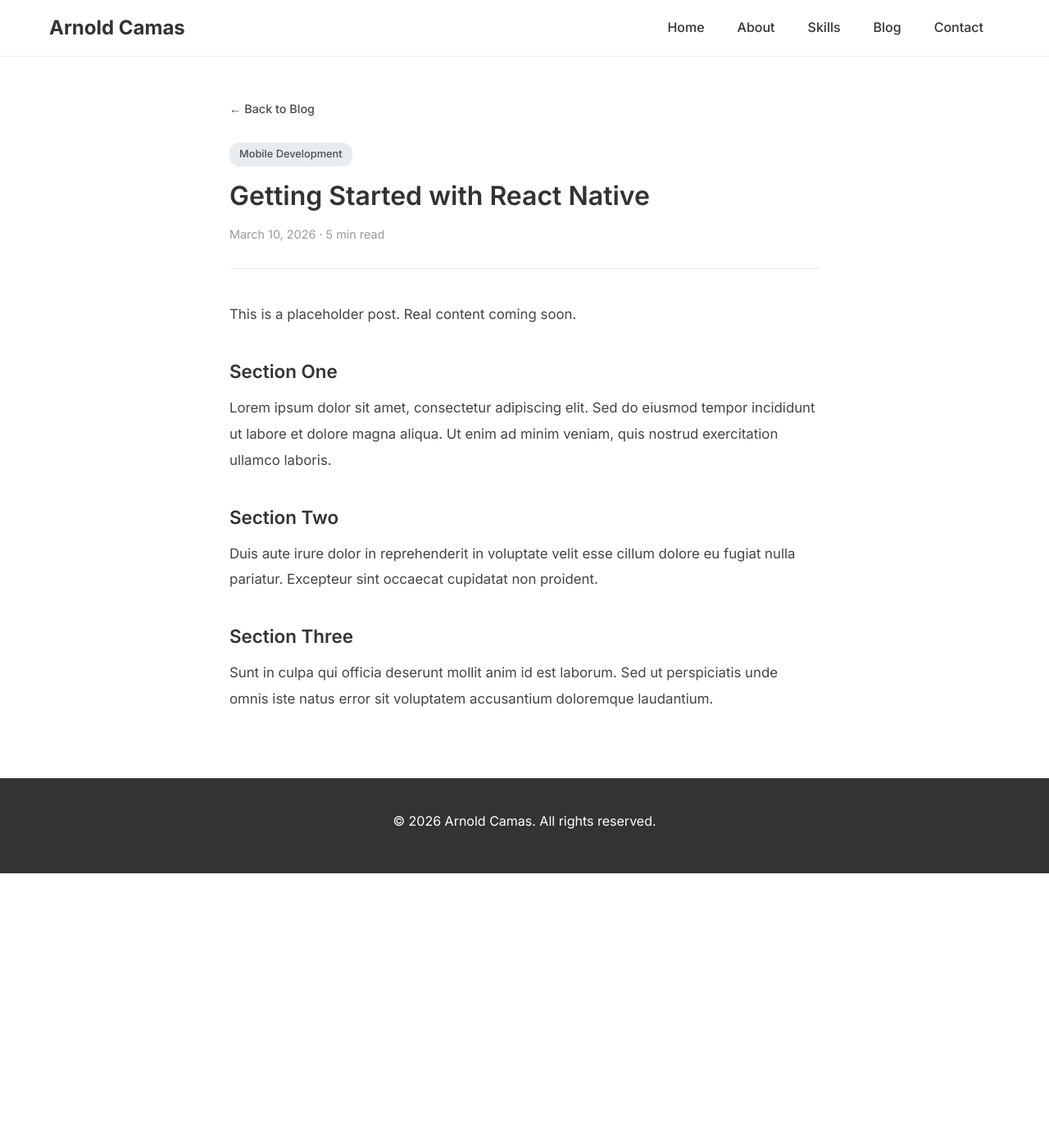
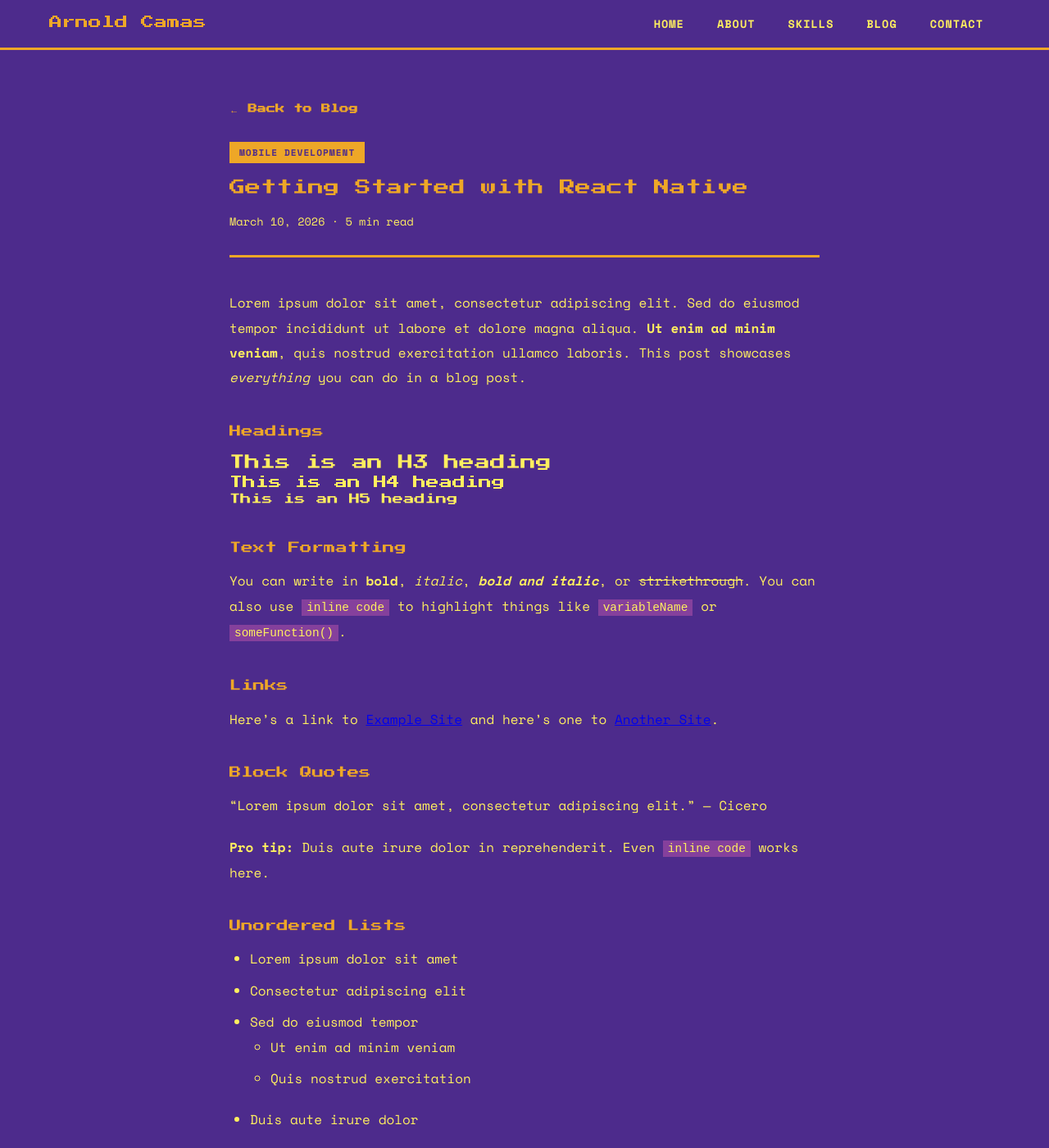
Before and after one commit to arnoldc/dev, a Jekyll site: the page built from _posts/2026-03-10-getting-started-with-react-native.md, in a window 1280 px wide and 1400 px high. Shown: the whole window at 82% size. Built offline with Jekyll 4.4.1, drawn with Linux system fonts in a browser that asks for light colours; some of the changed text lies outside the part shown.

Commit message:
update personal website layout colors and etc

````diff
--- a/_config.yml
+++ b/_config.yml
@@ -2,7 +2,7 @@
 title: Arnold Camas - React Native Mobile Developer
 description: Personal portfolio and blog featuring React Native mobile development for iOS and Android
 author: Arnold Camas
-email: arnold.camas@email.com
+email: arnold.camas@gmail.com
 
 # Build settings
 markdown: kramdown
@@ -23,9 +23,8 @@ exclude:
 
 # Social links (update with your actual profiles)
 social:
-  github: your-github-username
-  linkedin: your-linkedin-username
-  twitter: your-twitter-username
+  github: arnoldc
+  linkedin: arnoldcamas
 
 # SEO settings
 url: "https://arnoldc.github.io"
--- a/_layouts/post.html
+++ b/_layouts/post.html
@@ -4,10 +4,10 @@
     <meta charset="UTF-8">
     <meta name="viewport" content="width=device-width, initial-scale=1.0">
     <title>{{ page.title }} — Arnold Camas</title>
-    <link rel="stylesheet" href="/website/css/styles.css">
+    <link rel="stylesheet" href="{{ site.baseurl }}/css/styles.css">
     <link rel="preconnect" href="https://fonts.googleapis.com">
     <link rel="preconnect" href="https://fonts.gstatic.com" crossorigin>
-    <link href="https://fonts.googleapis.com/css2?family=Inter:wght@300;400;500;600;700&display=swap" rel="stylesheet">
+    <link href="https://fonts.googleapis.com/css2?family=Press+Start+2P&family=Space+Mono:wght@400;700&display=swap" rel="stylesheet">
     <style>
         .post-container {
             max-width: 760px;
@@ -16,53 +16,55 @@
         }
         .post-header {
             margin-bottom: 40px;
-            border-bottom: 1px solid #e9ecef;
+            border-bottom: 3px solid #EEA727;
             padding-bottom: 30px;
         }
         .post-category {
             display: inline-block;
-            background: #e9ecef;
-            color: #495057;
+            background: #EEA727;
+            color: #4D2B8C;
             padding: 4px 12px;
-            border-radius: 12px;
-            font-size: 0.8rem;
-            font-weight: 500;
+            border-radius: 0;
+            font-size: 0.7rem;
+            font-weight: 700;
             margin-bottom: 15px;
+            text-transform: uppercase;
+            letter-spacing: 1px;
         }
         .post-title {
-            font-size: 2rem;
-            color: #333;
+            font-size: 1.2rem;
+            color: #EEA727;
             margin-bottom: 15px;
-            line-height: 1.3;
+            line-height: 1.6;
         }
         .post-meta {
-            color: #999;
-            font-size: 0.9rem;
+            color: #FFEF5F;
+            font-size: 0.85rem;
         }
         .post-body {
-            color: #444;
+            color: #FFEF5F;
             line-height: 1.9;
-            font-size: 1.05rem;
+            font-size: 1rem;
         }
         .post-body h2 {
-            font-size: 1.4rem;
-            color: #333;
+            font-size: 0.9rem;
+            color: #EEA727;
             margin: 40px 0 15px;
         }
         .post-body p {
             margin-bottom: 20px;
         }
         .post-body code {
-            background: #f8f9fa;
+            background: #85409C;
             padding: 2px 6px;
-            border-radius: 4px;
+            border-radius: 0;
             font-size: 0.9rem;
-            color: #333;
+            color: #FFEF5F;
         }
         .post-body pre {
-            background: #f8f9fa;
-            border: 1px solid #e9ecef;
-            border-radius: 8px;
+            background: #85409C;
+            border: 2px solid #EEA727;
+            border-radius: 0;
             padding: 20px;
             overflow-x: auto;
             margin-bottom: 20px;
@@ -77,16 +79,41 @@
         .post-body li {
             margin-bottom: 8px;
         }
+        .post-body table {
+            width: 100%;
+            border-collapse: collapse;
+            margin-bottom: 20px;
+            border: 2px solid #EEA727;
+        }
+        .post-body th {
+            background: #EEA727;
+            color: #4D2B8C;
+            font-family: 'Press Start 2P', cursive;
+            font-size: 0.6rem;
+            padding: 12px 10px;
+            text-align: left;
+            border: 2px solid #EEA727;
+        }
+        .post-body td {
+            padding: 10px;
+            border: 1px solid #85409C;
+            color: #FFEF5F;
+        }
+        .post-body tr:nth-child(even) {
+            background: rgba(133, 64, 156, 0.3);
+        }
         .back-link {
             display: inline-block;
             margin-bottom: 30px;
-            color: #4a4a4a;
+            color: #EEA727;
             text-decoration: none;
-            font-weight: 500;
-            font-size: 0.9rem;
+            font-weight: 700;
+            font-size: 0.85rem;
+            font-family: 'Press Start 2P', cursive;
+            font-size: 0.7rem;
         }
         .back-link:hover {
-            color: #333;
+            color: #FFEF5F;
         }
     </style>
 </head>
@@ -94,20 +121,20 @@
     <nav class="navbar">
         <div class="nav-container">
             <div class="nav-logo">
-                <a href="/website/">Arnold Camas</a>
+                <a href="{{ site.baseurl }}/">Arnold Camas</a>
             </div>
             <ul class="nav-menu">
-                <li class="nav-item"><a href="/website/#home" class="nav-link">Home</a></li>
-                <li class="nav-item"><a href="/website/#about" class="nav-link">About</a></li>
-                <li class="nav-item"><a href="/website/#skills" class="nav-link">Skills</a></li>
-                <li class="nav-item"><a href="/website/#blog" class="nav-link">Blog</a></li>
-                <li class="nav-item"><a href="/website/#contact" class="nav-link">Contact</a></li>
+                <li class="nav-item"><a href="{{ site.baseurl }}/#home" class="nav-link">Home</a></li>
+                <li class="nav-item"><a href="{{ site.baseurl }}/#about" class="nav-link">About</a></li>
+                <li class="nav-item"><a href="{{ site.baseurl }}/#skills" class="nav-link">Skills</a></li>
+                <li class="nav-item"><a href="{{ site.baseurl }}/#blog" class="nav-link">Blog</a></li>
+                <li class="nav-item"><a href="{{ site.baseurl }}/#contact" class="nav-link">Contact</a></li>
             </ul>
         </div>
     </nav>
 
     <div class="post-container">
-        <a href="/website/#blog" class="back-link">← Back to Blog</a>
+        <a href="{{ site.baseurl }}/#blog" class="back-link">← Back to Blog</a>
         <div class="post-header">
             <div class="post-category">{{ page.category }}</div>
             <h1 class="post-title">{{ page.title }}</h1>
--- a/_posts/2026-03-10-getting-started-with-react-native.md
+++ b/_posts/2026-03-10-getting-started-with-react-native.md
@@ -4,18 +4,155 @@ title: "Getting Started with React Native"
 date: 2026-03-10
 category: Mobile Development
 read_time: 5 min read
+excerpt: "Lorem ipsum dolor sit amet, consectetur adipiscing elit. Sed do eiusmod tempor incididunt ut labore."
 ---
 
-This is a placeholder post. Real content coming soon.
+Lorem ipsum dolor sit amet, consectetur adipiscing elit. Sed do eiusmod tempor incididunt ut labore et dolore magna aliqua. **Ut enim ad minim veniam**, quis nostrud exercitation ullamco laboris. This post showcases *everything* you can do in a blog post.
 
-## Section One
+## Headings
 
-Lorem ipsum dolor sit amet, consectetur adipiscing elit. Sed do eiusmod tempor incididunt ut labore et dolore magna aliqua. Ut enim ad minim veniam, quis nostrud exercitation ullamco laboris.
+### This is an H3 heading
 
-## Section Two
+#### This is an H4 heading
 
-Duis aute irure dolor in reprehenderit in voluptate velit esse cillum dolore eu fugiat nulla pariatur. Excepteur sint occaecat cupidatat non proident.
+##### This is an H5 heading
 
-## Section Three
+## Text Formatting
 
-Sunt in culpa qui officia deserunt mollit anim id est laborum. Sed ut perspiciatis unde omnis iste natus error sit voluptatem accusantium doloremque laudantium.
+You can write in **bold**, *italic*, ***bold and italic***, or ~~strikethrough~~. You can also use `inline code` to highlight things like `variableName` or `someFunction()`.
+
+## Links
+
+Here's a link to [Example Site](https://example.com) and here's one to [Another Site](https://example.org/).
+
+## Block Quotes
+
+> "Lorem ipsum dolor sit amet, consectetur adipiscing elit."
+> — Cicero
+
+> **Pro tip:** Duis aute irure dolor in reprehenderit. Even `inline code` works here.
+
+## Unordered Lists
+
+- Lorem ipsum dolor sit amet
+- Consectetur adipiscing elit
+- Sed do eiusmod tempor
+  - Ut enim ad minim veniam
+  - Quis nostrud exercitation
+- Duis aute irure dolor
+
+## Ordered Lists
+
+1. Primus gradus lorem ipsum
+2. Secundus gradus dolor sit
+3. Tertius gradus amet consectetur
+4. Quartus gradus adipiscing elit
+5. Quintus gradus sed do eiusmod
+
+## Code Blocks
+
+Inline code looks like this: `const lorem = "ipsum"`.
+
+A bash command block:
+
+```bash
+npm install some-package
+cd my-project
+npm run start
+```
+
+A JavaScript/JSX block:
+
+```jsx
+import { View, Text, StyleSheet } from 'react-native';
+
+export default function LoremScreen() {
+  return (
+    <View style={styles.container}>
+      <Text style={styles.title}>Lorem Ipsum</Text>
+    </View>
+  );
+}
+
+const styles = StyleSheet.create({
+  container: {
+    flex: 1,
+    justifyContent: 'center',
+    alignItems: 'center',
+    backgroundColor: '#4D2B8C',
+  },
+  title: {
+    fontSize: 24,
+    fontWeight: 'bold',
+    color: '#EEA727',
+  },
+});
+```
+
+A JSON config example:
+
+```json
+{
+  "name": "lorem-ipsum",
+  "version": "1.0.0",
+  "description": "Dolor sit amet",
+  "keywords": ["lorem", "ipsum", "dolor"]
+}
+```
+
+## Tables
+
+| Feature           | Option A    | Option B  | Option C   |
+|-------------------|-------------|-----------|------------|
+| Lorem             | Ipsum       | Dolor     | Sit Amet   |
+| Consectetur       | Adipiscing  | Elit      | Sed Do     |
+| Eiusmod           | Tempor      | Incididunt| Ut Labore  |
+| Dolore            | Magna       | Aliqua    | Ut Enim    |
+| Minim             | Veniam      | Quis      | Nostrud    |
+
+## Images
+
+![Placeholder Image](https://placehold.co/600x200/4D2B8C/EEA727?text=Lorem+Ipsum&font=mono)
+
+## Horizontal Rule
+
+---
+
+## Task Lists
+
+- [x] Lorem ipsum dolor sit amet
+- [x] Consectetur adipiscing elit
+- [ ] Sed do eiusmod tempor
+- [ ] Ut enim ad minim veniam
+- [ ] Quis nostrud exercitation
+
+## Nested Content
+
+1. **Lorem ipsum dolor sit amet**
+   - Consectetur [adipiscing elit](https://example.com)
+   - Sed do eiusmod:
+     ```bash
+     npm install lorem-ipsum
+     ```
+   - Verify it works:
+     ```bash
+     lorem --version
+     ```
+
+2. **Ut enim ad minim veniam**
+   > Duis aute irure dolor in reprehenderit in voluptate velit esse cillum dolore eu fugiat nulla pariatur.
+
+   Here's a minimal example:
+   ```jsx
+   export default function App() {
+     return <Text>Lorem Ipsum</Text>;
+   }
+   ```
+
+## Footnote-style notes
+
+Excepteur sint occaecat cupidatat non proident, sunt in culpa qui officia deserunt mollit anim id est laborum. Remember that `loremIpsum()` defaults to `dolor` mode, not `sit` like you might expect. Also keep in mind that `amet.create()` doesn't actually validate at runtime.
+
+---
+
+That covers most of what you can do in a markdown blog post. Mix and match these elements to create rich, readable content.
--- a/css/styles.css
+++ b/css/styles.css
@@ -10,10 +10,10 @@ html {
 }
 
 body {
-    font-family: 'Inter', sans-serif;
+    font-family: 'Space Mono', monospace;
     line-height: 1.6;
-    color: #333;
-    background-color: #ffffff;
+    color: #FFEF5F;
+    background-color: #4D2B8C;
 }
 
 .container {
@@ -24,44 +24,50 @@ body {
 
 /* Typography */
 h1, h2, h3, h4, h5, h6 {
-    font-weight: 600;
-    line-height: 1.2;
+    font-family: 'Press Start 2P', cursive;
+    font-weight: 400;
+    line-height: 1.4;
 }
 
 .text-primary {
-    color: #4a4a4a;
+    color: #EEA727;
 }
 
 /* Buttons */
 .btn {
     display: inline-block;
     padding: 12px 30px;
-    border-radius: 5px;
+    border-radius: 0;
     text-decoration: none;
-    font-weight: 500;
-    border: 2px solid transparent;
+    font-family: 'Press Start 2P', cursive;
+    font-weight: 400;
+    border: 3px solid transparent;
     cursor: pointer;
-    font-size: 16px;
+    font-size: 12px;
+    text-transform: uppercase;
+    letter-spacing: 1px;
 }
 
 .btn-primary {
-    background: #4a4a4a;
-    color: white;
+    background: #EEA727;
+    color: #4D2B8C;
+    border-color: #FFEF5F;
 }
 
 .btn-primary:hover {
-    background: #333;
+    background: #FFEF5F;
+    color: #4D2B8C;
 }
 
 .btn-secondary {
     background: transparent;
-    color: #4a4a4a;
-    border: 2px solid #4a4a4a;
+    color: #FFEF5F;
+    border: 3px solid #FFEF5F;
 }
 
 .btn-secondary:hover {
-    background: #4a4a4a;
-    color: white;
+    background: #FFEF5F;
+    color: #4D2B8C;
 }
 
 /* Navigation */
@@ -69,10 +75,10 @@ h1, h2, h3, h4, h5, h6 {
     position: fixed;
     top: 0;
     width: 100%;
-    background: white;
+    background: #4D2B8C;
     z-index: 1000;
     padding: 15px 0;
-    border-bottom: 1px solid #e9ecef;
+    border-bottom: 3px solid #EEA727;
 }
 
 .nav-container {
@@ -85,9 +91,10 @@ h1, h2, h3, h4, h5, h6 {
 }
 
 .nav-logo a {
-    font-size: 24px;
-    font-weight: 700;
-    color: #333;
+    font-family: 'Press Start 2P', cursive;
+    font-size: 16px;
+    font-weight: 400;
+    color: #EEA727;
     text-decoration: none;
 }
 
@@ -102,14 +109,17 @@ h1, h2, h3, h4, h5, h6 {
 }
 
 .nav-link {
-    color: #333;
+    color: #FFEF5F;
     text-decoration: none;
-    font-weight: 500;
+    font-weight: 700;
+    font-size: 0.85rem;
+    text-transform: uppercase;
+    letter-spacing: 1px;
 }
 
 .nav-link:hover,
 .nav-link.active {
-    color: #4a4a4a;
+    color: #EEA727;
 }
 
 .nav-toggle-checkbox {
@@ -125,7 +135,7 @@ h1, h2, h3, h4, h5, h6 {
 .bar {
     width: 25px;
     height: 3px;
-    background: #333;
+    background: #FFEF5F;
     margin: 3px 0;
     transition: 0.3s;
 }
@@ -136,7 +146,7 @@ h1, h2, h3, h4, h5, h6 {
     display: flex;
     align-items: center;
     justify-content: center;
-    background: #f8f9fa;
+    background: #4D2B8C;
     text-align: center;
 }
 
@@ -147,21 +157,22 @@ h1, h2, h3, h4, h5, h6 {
 }
 
 .hero-title {
-    font-size: 3rem;
+    font-size: 2rem;
     margin-bottom: 20px;
-    color: #333;
+    color: #FFEF5F;
 }
 
 .hero-subtitle {
-    font-size: 1.3rem;
-    color: #666;
+    font-size: 1rem;
+    color: #EEA727;
     margin-bottom: 20px;
     font-weight: 400;
+    font-family: 'Press Start 2P', cursive;
 }
 
 .hero-description {
-    font-size: 1.1rem;
-    color: #666;
+    font-size: 1rem;
+    color: #FFEF5F;
     margin-bottom: 40px;
     line-height: 1.8;
     max-width: 600px;
@@ -187,21 +198,21 @@ section {
 }
 
 .section-title {
-    font-size: 2.5rem;
+    font-size: 1.5rem;
     margin-bottom: 15px;
-    color: #333;
+    color: #EEA727;
 }
 
 .section-subtitle {
-    font-size: 1.1rem;
-    color: #666;
+    font-size: 1rem;
+    color: #FFEF5F;
     max-width: 600px;
     margin: 0 auto;
 }
 
 /* About Section */
 .about {
-    background: white;
+    background: #85409C;
 }
 
 .about-content {
@@ -209,9 +220,9 @@ section {
 }
 
 .about-text p {
-    font-size: 1.1rem;
+    font-size: 1rem;
     margin-bottom: 25px;
-    color: #666;
+    color: #FFEF5F;
     line-height: 1.8;
     max-width: 800px;
     margin-left: auto;
@@ -227,17 +238,17 @@ section {
 }
 
 .skill-category {
-    background: white;
+    background: #85409C;
     padding: 40px;
-    border-radius: 8px;
-    border: 1px solid #e9ecef;
+    border-radius: 0;
+    border: 3px solid #EEA727;
     text-align: center;
 }
 
 .skill-category h3 {
-    font-size: 1.5rem;
+    font-size: 0.9rem;
     margin-bottom: 30px;
-    color: #333;
+    color: #EEA727;
 }
 
 .skill-items {
@@ -251,69 +262,63 @@ section {
     flex-direction: column;
     align-items: center;
     padding: 20px;
-    background: #f8f9fa;
-    border-radius: 8px;
+    background: #4D2B8C;
+    border-radius: 0;
+    border: 2px solid #85409C;
+    transition: transform 0.2s ease, border-color 0.2s ease, box-shadow 0.2s ease;
+    cursor: default;
+}
+
+.skill-item:hover {
+    transform: translateY(-6px) scale(1.05);
+    border-color: #EEA727;
+    box-shadow: 0 0 12px rgba(238, 167, 39, 0.4);
+}
+
+.skill-item:hover i {
+    animation: skillPulse 0.4s ease;
+}
+
+@keyframes skillPulse {
+    0% { transform: scale(1); }
+    50% { transform: scale(1.3); }
+    100% { transform: scale(1); }
 }
 
 .skill-item i {
     font-size: 2rem;
-    color: #4a4a4a;
+    color: #EEA727;
     margin-bottom: 10px;
 }
 
 .skill-item span {
     font-weight: 500;
-    color: #333;
+    color: #FFEF5F;
 }
 
 /* Blog Section */
 .blog {
-    background: #f8f9fa;
+    background: #85409C;
 }
 
 .blog-grid {
-    display: grid;
-    grid-template-columns: repeat(auto-fit, minmax(350px, 1fr));
-    gap: 30px;
+    overflow: hidden;
     margin-bottom: 50px;
 }
 
 .blog-card {
-    background: white;
-    border-radius: 8px;
-    overflow: hidden;
-    border: 1px solid #e9ecef;
+    float: left;
+    width: 280px;
+    background: #4D2B8C;
+    border: 3px solid #EEA727;
+    border-radius: 0;
+    margin: 0 20px 20px 0;
     display: flex;
     flex-direction: column;
 }
 
-.blog-image {
-    position: relative;
-    height: 200px;
-    overflow: hidden;
-}
-
-.blog-image img {
-    width: 100%;
-    height: 100%;
-    object-fit: cover;
-    background: #f0f0f0;
-}
-
-.blog-date {
-    position: absolute;
-    top: 15px;
-    right: 15px;
-    background: rgba(74, 74, 74, 0.85);
-    color: white;
-    padding: 5px 12px;
-    border-radius: 15px;
-    font-size: 0.8rem;
-    font-weight: 500;
-}
-
 .blog-content {
-    padding: 25px;
+    padding: 20px;
     flex-grow: 1;
     display: flex;
     flex-direction: column;
@@ -321,28 +326,39 @@ section {
 
 .blog-category {
     display: inline-block;
-    background: #e9ecef;
-    color: #495057;
-    padding: 4px 12px;
-    border-radius: 12px;
-    font-size: 0.8rem;
-    font-weight: 500;
-    margin-bottom: 15px;
+    background: #EEA727;
+    color: #4D2B8C;
+    padding: 4px 10px;
+    border-radius: 0;
+    font-size: 0.7rem;
+    font-weight: 700;
+    margin-bottom: 12px;
     width: fit-content;
+    text-transform: uppercase;
+    letter-spacing: 1px;
 }
 
 .blog-content h3 {
-    font-size: 1.3rem;
-    margin-bottom: 15px;
-    color: #333;
-    line-height: 1.4;
+    font-size: 0.75rem;
+    margin-bottom: 12px;
+    color: #EEA727;
+    line-height: 1.6;
 }
 
 .blog-content p {
-    color: #666;
-    margin-bottom: 20px;
+    color: #FFEF5F;
+    margin-bottom: 15px;
     line-height: 1.6;
+    font-size: 0.85rem;
     flex-grow: 1;
+}
+
+.blog-date-text {
+    color: #85409C;
+    font-size: 0.75rem;
+    font-weight: 700;
+    margin-bottom: 8px;
+    font-family: 'Space Mono', monospace;
 }
 
 .blog-meta {
@@ -353,19 +369,24 @@ section {
 }
 
 .read-time {
-    color: #999;
-    font-size: 0.9rem;
+    color: #EEA727;
+    font-size: 0.75rem;
 }
 
 .read-more {
-    color: #4a4a4a;
+    color: #FFEF5F;
     text-decoration: none;
-    font-weight: 500;
-    font-size: 0.9rem;
+    font-weight: 700;
+    font-size: 0.75rem;
+    border: 2px solid #FFEF5F;
+    padding: 4px 10px;
+    font-family: 'Press Start 2P', cursive;
+    font-size: 0.55rem;
 }
 
 .read-more:hover {
-    color: #333;
+    background: #FFEF5F;
+    color: #4D2B8C;
 }
 
 
@@ -384,13 +405,13 @@ section {
 }
 
 .contact-info h3 {
-    font-size: 1.5rem;
+    font-size: 0.9rem;
     margin-bottom: 20px;
-    color: #333;
+    color: #EEA727;
 }
 
 .contact-info p {
-    color: #666;
+    color: #FFEF5F;
     margin-bottom: 30px;
     line-height: 1.8;
 }
@@ -404,12 +425,12 @@ section {
     align-items: center;
     justify-content: center;
     margin-bottom: 15px;
-    color: #666;
+    color: #FFEF5F;
 }
 
 .contact-item i {
     width: 20px;
-    color: #4a4a4a;
+    color: #EEA727;
     margin-right: 15px;
 }
 
@@ -422,30 +443,34 @@ section {
 .social-link {
     width: 45px;
     height: 45px;
-    background: #4a4a4a;
-    color: white;
-    border-radius: 50%;
+    background: #EEA727;
+    color: #4D2B8C;
+    border-radius: 0;
     display: flex;
     align-items: center;
     justify-content: center;
     text-decoration: none;
+    border: 2px solid #FFEF5F;
 }
 
 .social-link:hover {
-    background: #333;
+    background: #FFEF5F;
+    color: #4D2B8C;
 }
 
 
 /* Footer */
 .footer {
-    background: #333;
-    color: white;
+    background: #4D2B8C;
+    color: #FFEF5F;
     padding: 40px 0;
     text-align: center;
+    border-top: 3px solid #EEA727;
 }
 
 .footer-content p {
     margin-bottom: 10px;
+    font-size: 0.85rem;
 }
 
 /* Responsive Design */
@@ -455,11 +480,11 @@ section {
         left: -100%;
         top: 70px;
         flex-direction: column;
-        background: white;
+        background: #4D2B8C;
         width: 100%;
         text-align: center;
         padding: 20px 0;
-        border-bottom: 1px solid #ddd;
+        border-bottom: 3px solid #EEA727;
         transition: left 0.3s ease;
     }
 
@@ -489,7 +514,7 @@ section {
     }
 
     .hero-title {
-        font-size: 2.5rem;
+        font-size: 1.5rem;
     }
 
 .contact-content {
@@ -501,6 +526,12 @@ section {
 
     .blog-grid {
         grid-template-columns: 1fr;
+    }
+
+    .blog-card {
+        float: none;
+        width: 100%;
+        margin-right: 0;
     }
 
     .skills-grid {
@@ -516,17 +547,17 @@ section {
     }
 
     .section-title {
-        font-size: 2rem;
+        font-size: 1.2rem;
     }
 }
 
 @media (max-width: 480px) {
     .hero-title {
-        font-size: 2rem;
+        font-size: 1.2rem;
     }
 
     .hero-subtitle {
-        font-size: 1.1rem;
+        font-size: 0.8rem;
     }
 
     .hero-buttons {
````
Also changed, not shown: images/README.md (deleted, +0 -67 lines), index.html (+15 -22 lines), package.json (deleted, +0 -29 lines).
